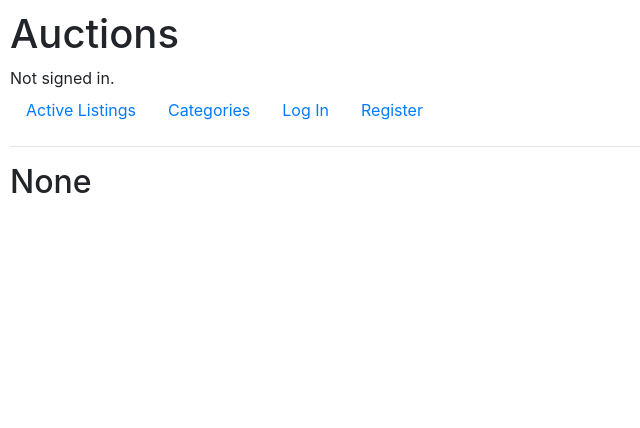
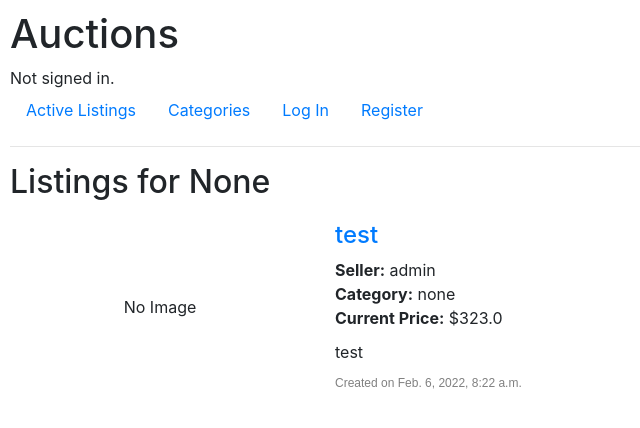
Before and after one commit to avolent/cs50-commerce, a Django app: page /categories/None in a window 1280 px wide. Shown: the top 428 px of the page, without its empty margins (0-640 px from the left). Run offline with Django 3.2, Linux system fonts and the light colour scheme; data comes from the database, SQL or seed files in the repository; both versions use the stored data as it was after the commit; some libraries are stand-ins or nearby versions.

Commit message:
categories completed

```diff
--- a/auctions/static/auctions/styles.css
+++ b/auctions/static/auctions/styles.css
@@ -1,5 +1,8 @@
 body {
     padding: 10px;
+}
+h2 {
+    margin-bottom: 20px;
 }
 #create {
     margin-top: 5px;
--- a/auctions/templates/auctions/categories.html
+++ b/auctions/templates/auctions/categories.html
@@ -4,7 +4,7 @@
 <h2>Auction Categories</h2>
 <ul class="categories">
 {% for category in categories %}
-    <li><a href="">{{ category }}</a></li>
+    <li><a href="{% url 'category' category %}">{{ category }}</a></li>
 {% endfor %}
 </ul>
 {% endblock %}
--- a/auctions/templates/auctions/category.html
+++ b/auctions/templates/auctions/category.html
@@ -1,7 +1,40 @@
 {% extends "auctions/layout.html" %}
 
 {% block body %}
-<h2>{{ category }}</h2>
-
-</ul>
+<h2>Listings for {{ category }}</h2>
+{% for auction in auctions %}
+<div class="auction_listing">
+    <div class="listing_image">
+        {% if auction.image != "" %}
+        <img src="{{ auction.image }}" alt="{{ auction.title }}">
+        {% else %}
+        <span class="no_image">No Image</span>
+        {% endif %}
+    </div>
+    <div class="listing_details">
+        <div class="listing_title">
+            <h4><a href="{% url 'listing' auction.title %}">{{ auction.title }}</a></h3>
+        </div>
+        <div class="listing_seller">
+            <b>Seller:</b> {{ auction.seller.username }}
+        </div>
+        <div class="listing_category">
+            {% if auction.category != "" %}
+            <b>Category:</b> {{ auction.category }}
+            {% else %}
+                <b>Category:</b> none
+            {% endif %}
+        </div>
+        <div class="listing_price">
+            <b>Current Price:</b> ${{ auction.starting_price }}
+        </div>
+        <div class="listing_description">
+            {{ auction.description }}
+        </div>
+        <div class="listing_date">
+            <span>Created on {{ auction.created }}</span>
+        </div>
+    </div>
+</div>
+{% endfor %}
 {% endblock %}
--- a/auctions/views.py
+++ b/auctions/views.py
@@ -88,17 +88,28 @@ def listing(request, listing):
         "auction": auction,
     })
 
+# Route for categories lists
 def categories(request):
     auctions = Auction.objects.all()
     categories = []
     for auction in auctions:
         if auction.category.capitalize() not in categories:
-            categories.append(auction.category.capitalize())
+            if auction.category is "":
+                categories.append('None')
+            else:
+                categories.append(auction.category.capitalize())
+    print(categories)
     return render(request, "auctions/categories.html", {
         "categories": categories,
     })
 
+# Route for category listing pages
 def category(request, category):
+    if category == "None":
+        auctions = Auction.objects.filter(category="")
+    else:
+        auctions = Auction.objects.filter(category=category)
     return render(request, "auctions/category.html", {
         "category": category.capitalize(),
+        "auctions": auctions
     })
```
Also changed, not shown: db.sqlite3.
